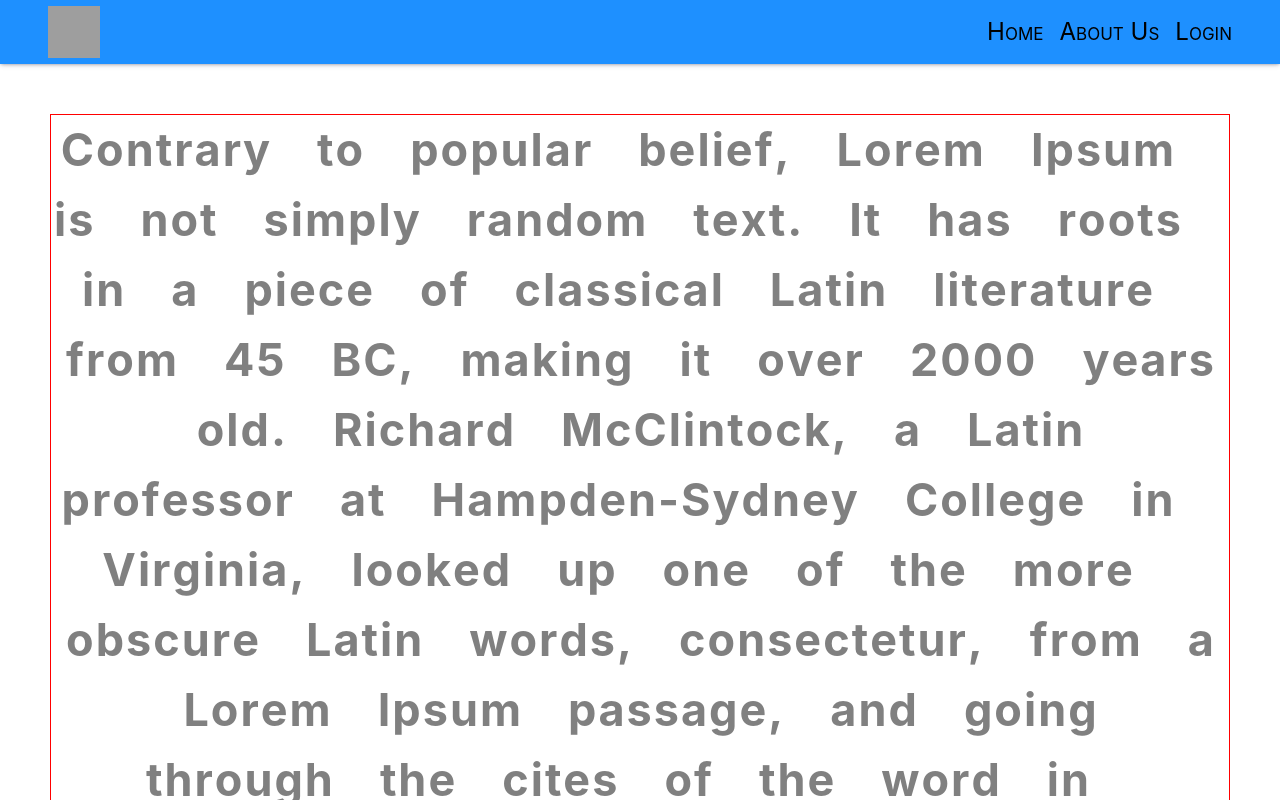
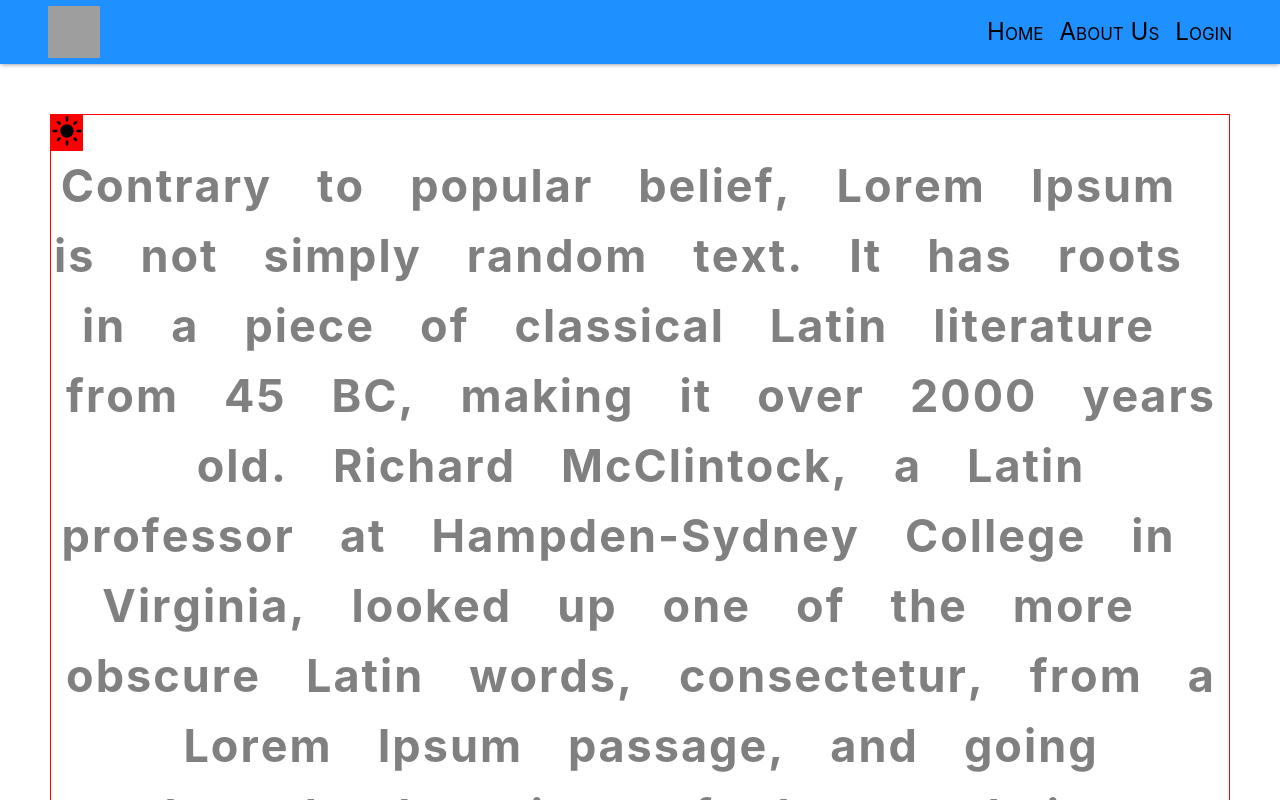
Before and after one commit to GarikHarutyunyan/type-mastery, a React (Create React App) app: page / in a window 1280 px wide. Shown: the top 800 px of the page. Built offline with nearby package versions, Linux system fonts and the light colour scheme; grey boxes are pictures that could not be loaded.

Commit message:
create theme switcher

```diff
--- a/package.json
+++ b/package.json
@@ -43,5 +43,8 @@
       "last 1 firefox version",
       "last 1 safari version"
     ]
+  },
+  "devDependencies": {
+    "react-icons": "^4.10.1"
   }
 }
--- /dev/null
+++ b/src/components/ThemeSwitcher.tsx
@@ -0,0 +1,13 @@
+import { FC, useContext } from "react";
+import { ThemeContext } from "../context/ThemeContext";
+import { MdDarkMode, MdLightMode } from 'react-icons/md';
+
+export const ThemeSwitcher: FC = (): JSX.Element => {
+    const { toggleTheme, theme } = useContext(ThemeContext);
+
+    return (
+        <div style={{ backgroundColor: 'red', width: '32px' }} onClick={toggleTheme}>
+            {theme === 'dark' ? <MdLightMode style={{ fontSize: '32px' }} /> : <MdDarkMode style={{ fontSize: '32px' }} />}
+        </div>
+    );
+};
--- /dev/null
+++ b/src/context/ThemeContext.tsx
@@ -0,0 +1,11 @@
+import { createContext } from 'react';
+
+type ContextType = {
+    theme: "light" | "dark";
+    toggleTheme: () => void;
+};
+
+export const ThemeContext = createContext<ContextType>({
+    theme: 'dark',
+    toggleTheme: () => {},
+});
--- /dev/null
+++ b/src/context/ThemeProvider.tsx
@@ -0,0 +1,24 @@
+import { ReactNode, useState } from "react";
+import { ThemeContext } from "./ThemeContext";
+
+type Props = {
+    children: ReactNode;
+};
+
+export const ThemeProvider = ({ children }: Props) => {
+    const [theme, setTheme] = useState<'light' | 'dark'>(
+        (localStorage.getItem('theme') as 'light' | 'dark') || 'dark'
+    );
+
+    const toggleTheme = (): void => {
+        const val = theme === 'light' ? 'dark' : 'light';
+        setTheme(val);
+        localStorage.setItem('theme', val);
+    };
+
+    return (
+        <ThemeContext.Provider value={{ theme, toggleTheme }}>
+            {children}
+        </ThemeContext.Provider>
+    )
+};
--- a/src/index.tsx
+++ b/src/index.tsx
@@ -4,6 +4,7 @@ import "./index.css";
 import App from "./App";
 import reportWebVitals from "./reportWebVitals";
 import { BrowserRouter } from "react-router-dom";
+import { ThemeProvider } from "./context/ThemeProvider";
 
 const root = ReactDOM.createRoot(
   document.getElementById("root") as HTMLElement
@@ -11,12 +12,11 @@ const root = ReactDOM.createRoot(
 root.render(
   <React.StrictMode>
     <BrowserRouter>
-      <App />
+      <ThemeProvider>
+        <App />
+      </ThemeProvider>
     </BrowserRouter>
   </React.StrictMode>
 );
 
-// If you want to start measuring performance in your app, pass a function
-// to log results (for example: reportWebVitals(console.log))
-// or send to an analytics endpoint. Learn more: https://bit.ly/CRA-vitals
 reportWebVitals();
--- a/src/pages/main/Main.tsx
+++ b/src/pages/main/Main.tsx
@@ -3,6 +3,7 @@ import React, { useState } from 'react';
 import clsx from 'clsx';
 import { useInputText } from '../../hooks/useInputText';
 import styles from "../../styles/Main.module.css";
+import { ThemeSwitcher } from '../../components/ThemeSwitcher';
 
 export const Main: React.FC = () => {
     const [inputText, setPressedKey] = useState<string>("");
@@ -14,6 +15,7 @@ export const Main: React.FC = () => {
 
     return (
         <div className={styles.container}>
+            <ThemeSwitcher />
             <div>
                 {
                     initialSplittedText.map((letter, index)=>
```
Also changed, not shown: src/components/TimeBar.tsx (added, +45 -0 lines).
